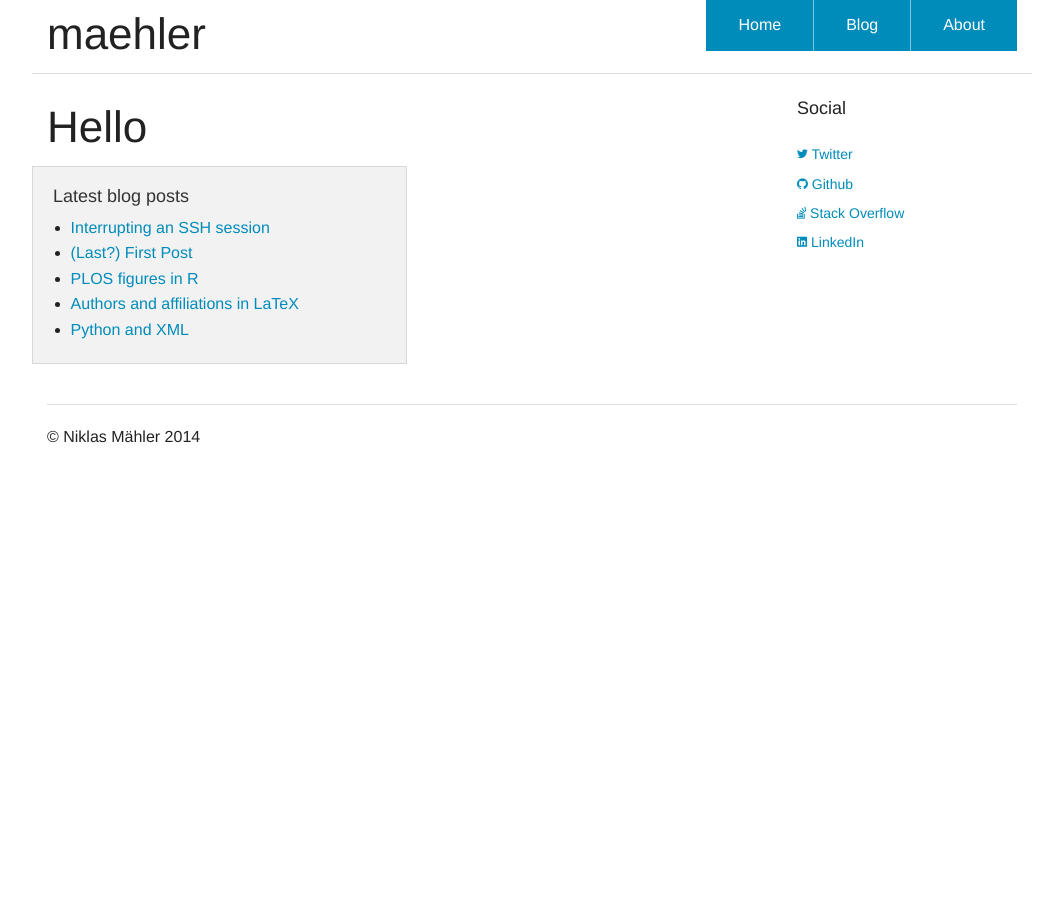
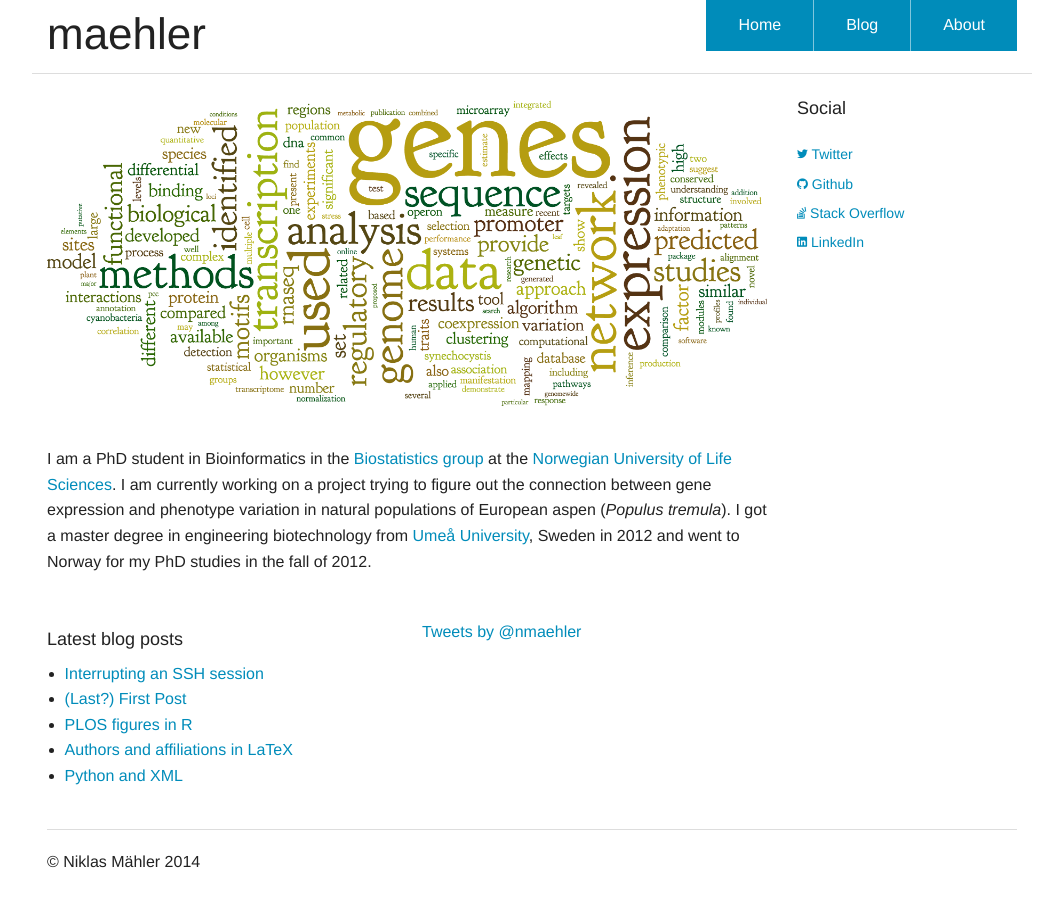
Before and after one commit to maehler/maehler.github.io, a Jekyll site: the page built from index.html, in a window 1280 px wide. Shown: the whole page, without its empty margins (108-1156 px from the left). Built offline with Jekyll 4.4.1, drawn with Linux system fonts in a browser that asks for light colours; comment, search, counter and statistics services are not loaded.

Commit message:
Restructured the start page
I've added a wordcloud of my Mendeley library (expect a blog post
about how I did this), my Twitter feed as well as a short intro
text. I will probably update this soon, but it is goood as a
placeholder for now.

```diff
--- a/index.html
+++ b/index.html
@@ -3,10 +3,30 @@ layout: default
 title: maehler.se
 ---
 
-<h1>Hello</h1>
+<div class="row">
+	<div class="columns small-12">
+		<img src="img/mendeley_wordcloud_horizontal.png" alt="Wordcloud of my Mendeley library">
+	</div>
+</div>
 
 <div class="row">
-	<div class="columns large-6 panel">
+	<div class="columns small-12">
+		<p>
+			I am a PhD student in Bioinformatics in the <a href="http://www.nmbu.no/om/fakulteter/vetbio/institutter/ikbm/forskning/forskningsgrupper/node/9446">
+			Biostatistics group</a> at the <a href="http://www.nmbu.no">
+			Norwegian University of Life Sciences</a>. I am currently working on
+			a project trying to figure out the connection between gene expression
+			and phenotype variation in natural populations of European aspen
+			(<i>Populus tremula</i>). I got a master degree in engineering
+			biotechnology from <a href="http://www.umu.se">Umeå University</a>,
+			Sweden in 2012 and went to Norway for my PhD studies in the fall of
+			2012.
+		</p>
+	</div>
+</div>
+
+<div class="row">
+	<div class="columns small-6">
 		<h5>Latest blog posts</h5>
 		<ul>
 			{% for post in site.posts limit: 5%}
@@ -14,4 +34,8 @@ title: maehler.se
 			{% endfor %}
 		</ul>
 	</div>
+	<div class="columns small-6">
+		<a class="twitter-timeline" href="https://twitter.com/nmaehler" data-widget-id="547468750644338688">Tweets by @nmaehler</a>
+			<script>!function(d,s,id){var js,fjs=d.getElementsByTagName(s)[0],p=/^http:/.test(d.location)?'http':'https';if(!d.getElementById(id)){js=d.createElement(s);js.id=id;js.src=p+"://platform.twitter.com/widgets.js";fjs.parentNode.insertBefore(js,fjs);}}(document,"script","twitter-wjs");</script>
+	</div>
 </div>
```
Also changed, not shown: img/mendeley_wordcloud_horizontal.png (added), img/mendeley_wordcloud_vertical.png (added).
